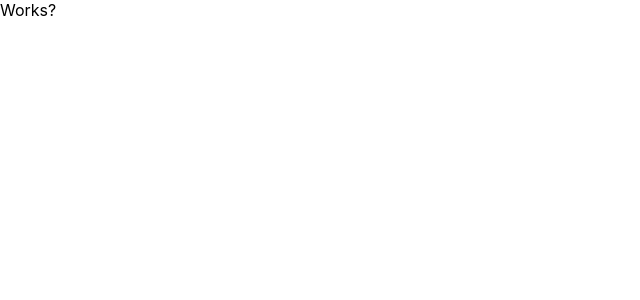
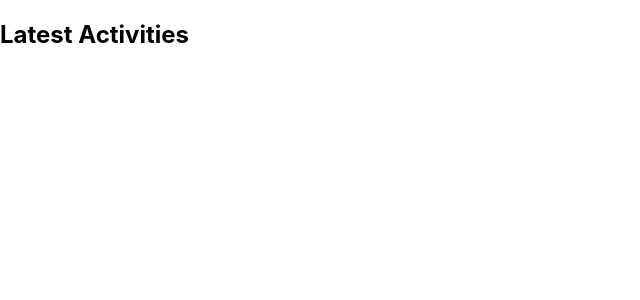
Before and after one commit to ambisoft/workout, a React (Create React App) app: page /connect/strava in a window 1280 px wide. Shown: the top 300 px of the page, without its empty margins (0-640 px from the left). Built offline with nearby package versions, Linux system fonts and the light colour scheme.

Commit message:
fetch the last N activities from Strava on successful connect

```diff
--- a/src/api/index.js
+++ b/src/api/index.js
@@ -15,15 +15,24 @@ const Api = {
     authorize(code) {
       const options = {};
       const client = axios.create(options);
-
       const url = 'https://www.strava.com/oauth/token';
       const client_id = process.env.REACT_APP_STRAVA_CLIENT_ID;
       const client_secret = process.env.REACT_APP_STRAVA_CLIENT_SECRET;
       const grant_type = 'authorization_code';
       const params = { client_id, client_secret, code, grant_type };
+      return client.post(url, params);
+    },
 
-      client.post(url, params).then(resp => {
-      });
+    activities(access_token) {
+      const options = {};
+      const client = axios.create(options);
+      const config = {
+        headers: {
+          authorization: `Bearer ${access_token}`
+        }
+      };
+      const url = 'https://www.strava.com/api/v3/athlete/activities';
+      return client.get(url, config);
     }
   }
 }
--- a/src/connect/Strava.jsx
+++ b/src/connect/Strava.jsx
@@ -1,18 +1,36 @@
-import React, { useEffect } from "react";
+import React, { useEffect, useState } from "react";
 import Api from '../api';
 
 const StravaConnect = () => {
+
+  const [activities, setActivities] = useState();
 
   useEffect(() => {
     const searchParams = new URLSearchParams(window.location.search);
     const code = searchParams.get('code');
     if (code) {
-      Api.Strava.authorize(code);
+      Api.Strava.authorize(code).then(resp => {
+        const token = resp.data.access_token;
+        Api.Strava.activities(token).then(resp => {
+          setActivities(resp.data);
+        });
+      });
     }
   });
 
   return (
-    <div>Works?</div>
+    <section>
+      <h1>Latest Activities</h1>
+      {activities && (
+        <ul>
+          {activities.map(activity => (
+            <li key={activity.id}>
+              {activity.name} / {activity.distance}
+            </li>
+          ))}
+        </ul>
+      )}
+    </section>
   );
 };
 
```
